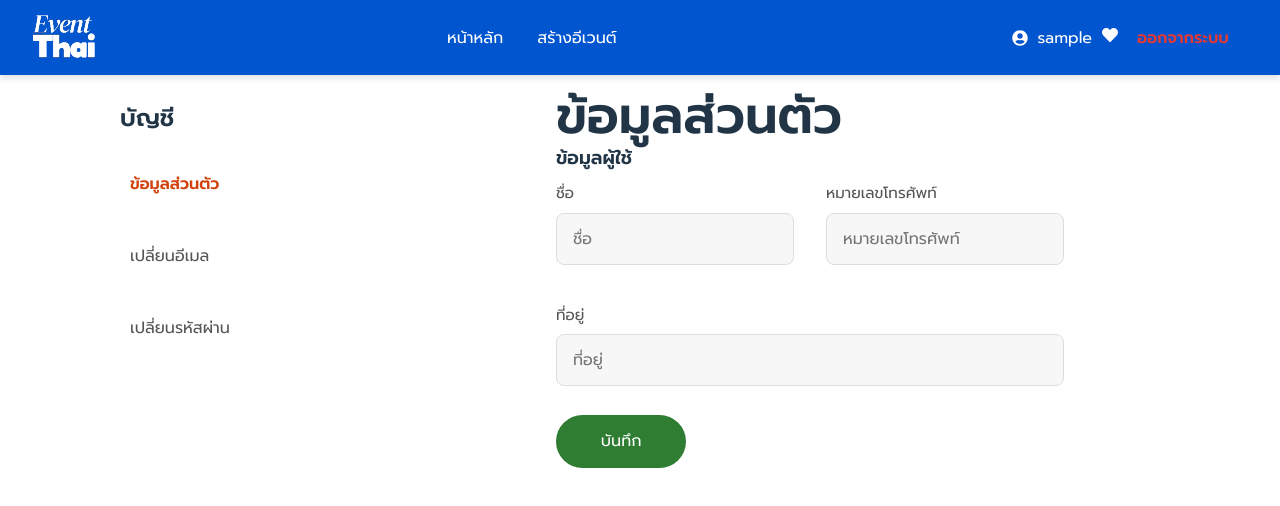
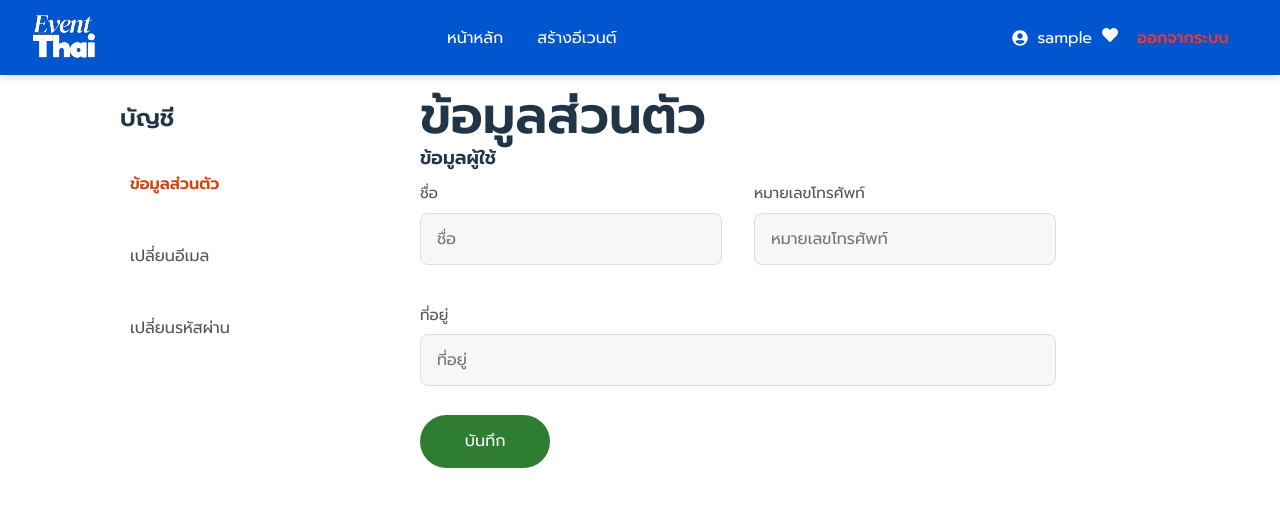
Before and after one commit to NarongdechP/Local-Vibes-Web-app, a React (Vite) app in the folder src/: page /Local-Vibes-Web-app/edit-profile in a window 1280 px wide. Shown: the top 506 px of the page. Built offline with nearby package versions, Linux system fonts and the light colour scheme; no server answers; sample sign-in values are in the browser's storage; some icons are missing.

Commit message:
แก้ไขโปรไฟล์

```diff
--- a/src/pages/EditProfile.css
+++ b/src/pages/EditProfile.css
@@ -19,12 +19,14 @@
   color: #333;
   font-size: 1.2rem;
   margin-top: 1rem;
+
 }
 
 .sidebar ul {
   list-style: none;
   padding: 0;
   margin-top: 1rem;
+
 }
 
 .sidebar li {
@@ -34,20 +36,24 @@
   cursor: pointer;
   border-radius: 6px;
   transition: all 0.3s;
+
 }
 
 .sidebar li:hover,
 .sidebar li.active {
   color: #d1410c;
   font-weight: 600;
+
 }
 
 /* Main Content */
 .profile-content {
   flex: 1;
-  padding: 0.5rem 6rem; /* เพิ่มระยะห่างด้านบน */
+  padding: 0.5rem 2rem; /* เพิ่มระยะห่างด้านบน */
   max-width: 700px;
-  margin: 0 auto;
+
+  margin-left: 3rem;
+  margin-right: auto;
   background-color: #fff;
   border-radius: 12px;
 
@@ -68,7 +74,6 @@
 }
 
 .profile-header h3 {
-
   font-size: 1.2rem;
   color: #666;
   font-weight: normal;
```
